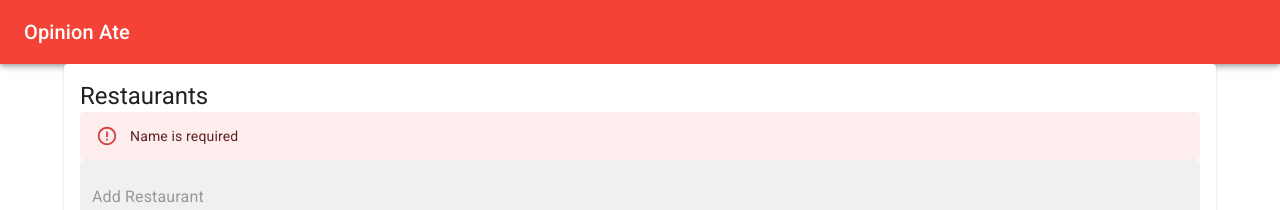
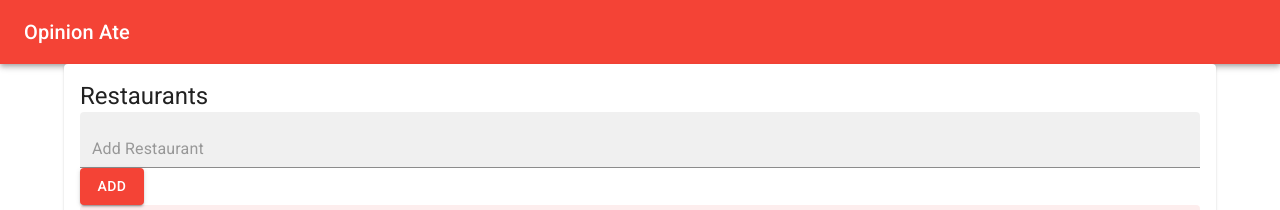
Before and after one commit to mestihudson/opinion-ate, a React (Create React App) app in the folder opinion-ate/: page / in a window 1280 px wide. Shown: the top 210 px of the page. Built offline with nearby package versions, Linux system fonts and the light colour scheme; no server answers.

Commit message:
feat: not display a validation error (initially)

```diff
--- a/opinion-ate/src/components/NewRestaurantForm.js
+++ b/opinion-ate/src/components/NewRestaurantForm.js
@@ -8,6 +8,7 @@ import { createRestaurant } from '../store/restaurants/actions'
 
 export function NewRestaurantForm({ createRestaurant }) {
   const [name, setName] = useState('')
+  const [validationError, setValidationError] = useState(false)
 
   async function handleSubmit(e) {
     e.preventDefault()
@@ -17,7 +18,7 @@ export function NewRestaurantForm({ createRestaurant }) {
 
   return (
     <form onSubmit={handleSubmit}>
-      <Alert severity="error">Name is required</Alert>
+      { validationError && <Alert severity="error">Name is required</Alert> }
       <TextField
         value={name}
         onChange={(e) => setName(e.target.value) }
```
